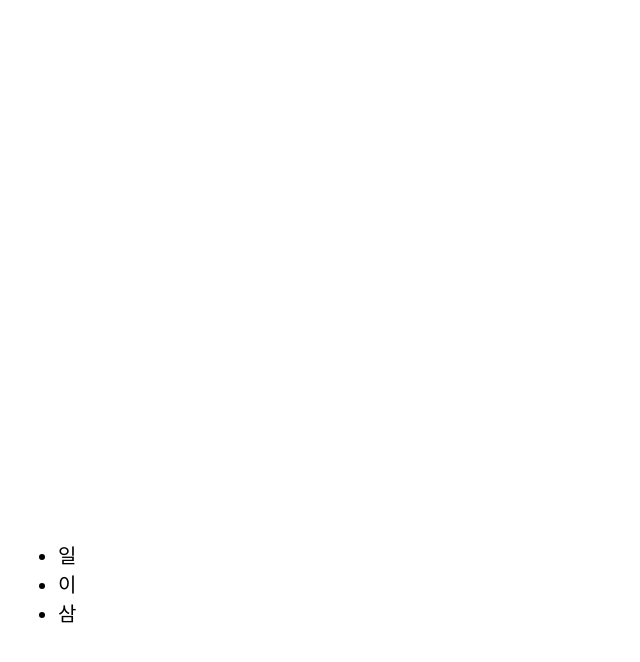
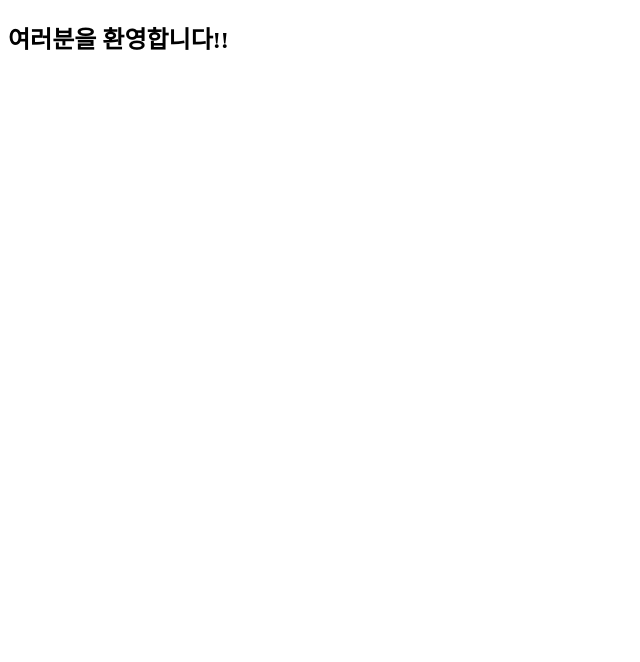
Before and after one commit to hyohwan/web1, a plain HTML site: page index.html in a window 1280 px wide. Shown: the whole page, without its empty margins (0-640 px from the left). Drawn offline with Linux system fonts and the light colour scheme.

Commit message:
javascript exam

```diff
--- a/index.html
+++ b/index.html
@@ -1,28 +1,18 @@
-<!DOCTYPE>
-<html>
-    <head>
-        <style>
-            body{
-                font-size:20px;
-                padding-left: 10px;
-            }
-            #logo{
-                background: url(images/wearetheone.png);
-                height: 512px;
-                background-repeat: no-repeat;
-            }
-        </style>
-    </head>
-    <body style="clolr:red">
-    <header>
-        <div>
-            <div id="logo"></div>
-        </div>
-    </header>
-    <ul>
-        <li>일</li>
-        <li>이</li>
-        <li>삼</li>
-    </ul>
-    </body>
-</html>
+<!DOCTYPE html>
+<html lang="ko">
+
+
+<head>
+    <meta charset="UTF-8">
+    <title>JavaScript Intro</title>
+    <script>
+        document.write("<h2>여러분을 환영합니다!!</h2>")
+    </script>
+</head>
+
+
+<body>
+    <noscript>
+        <p>여러분의 웹 브라우저가 자바스크립트를 지원하지 않습니다!</p>
+    </noscript>
+</body>
```
